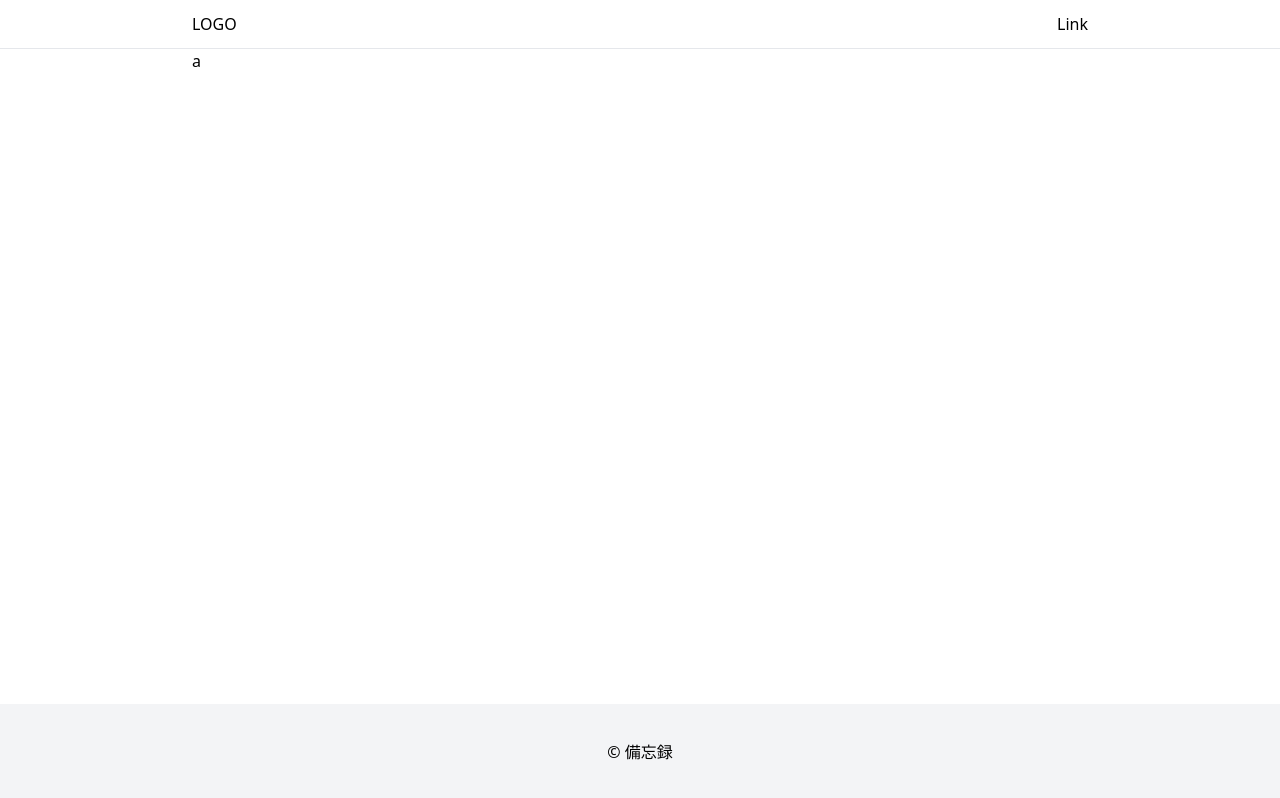
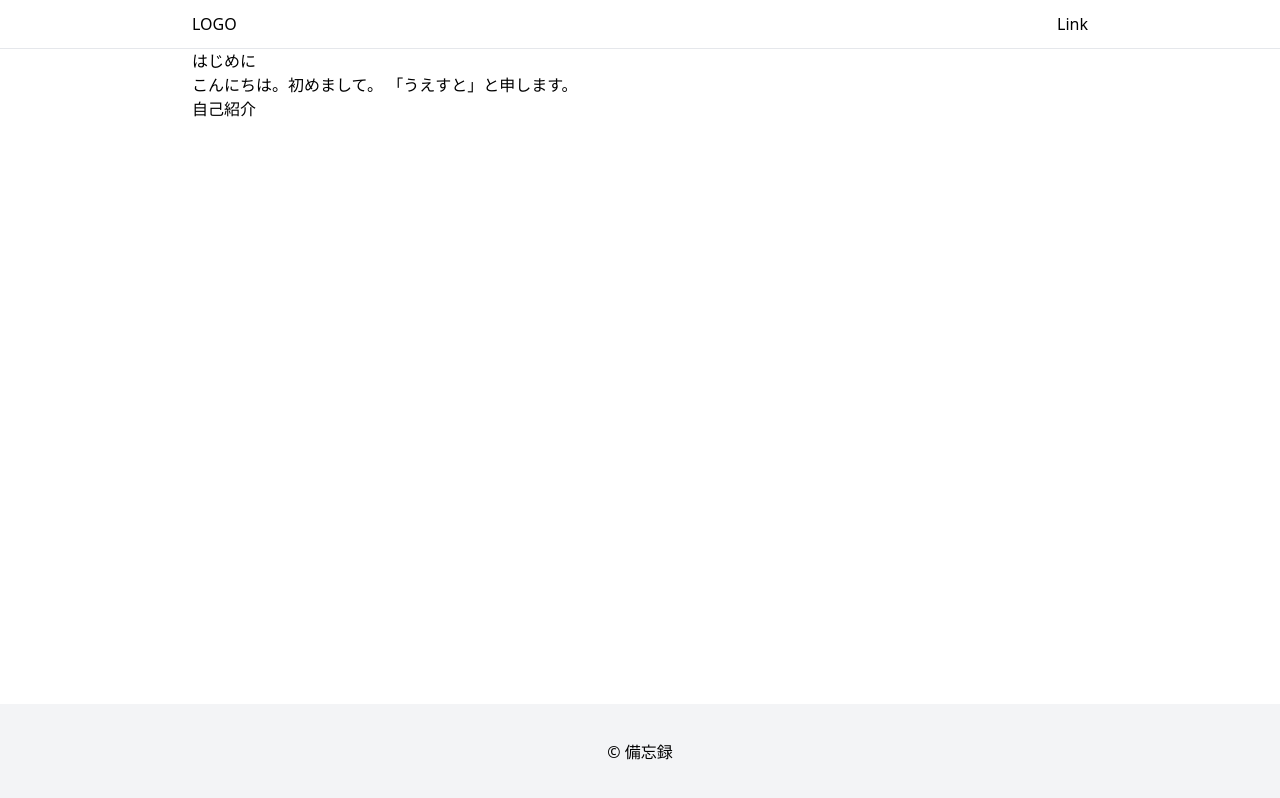
Before and after one commit to westhouseK/memorandum, a Next.js app: page /article/1 in a window 1280 px wide. Built offline with nearby package versions, Linux system fonts and the light colour scheme.

Commit message:
[fix] マークダウンをHTMLにパースする対応

```diff
--- a/app/article/[slug]/page.tsx
+++ b/app/article/[slug]/page.tsx
@@ -2,15 +2,26 @@ import { readFileSync } from "fs"
 import path from "path"
 
 import matter from "gray-matter"
+import rehypeStringify from "rehype-stringify"
+import remarkParse from "remark-parse"
+import remarkRehype from "remark-rehype"
+import { unified } from "unified"
 
 async function getArticle(slug: string) {
-  return matter(readFileSync(path.join(process.cwd(), "articles", slug, "index.md")), "utf-8")
+  const { data, content } = matter(readFileSync(path.join(process.cwd(), "articles", slug, "index.md")))
+  return {
+    data,
+    content: (await unified()
+      .use(remarkParse)
+      .use(remarkRehype)
+      .use(rehypeStringify)
+      .process(content)).toString()
+  }
 }
 
 export default async function Article({ params }: { params: { slug: string } }) {
-  const article = await getArticle(params.slug)
-  console.log(article)
+  const { data, content } = await getArticle(params.slug)
   return (
-    <div>a</div>
+    <div dangerouslySetInnerHTML={{ __html: content }}></div>
   )
 }
--- a/articles/1/index.md
+++ b/articles/1/index.md
@@ -6,5 +6,7 @@ description: "自己紹介の記事です。"
 tags:
 ---
 ## はじめに
+こんにちは。初めまして。
+「うえすと」と申します。
 
 ## 自己紹介
```
